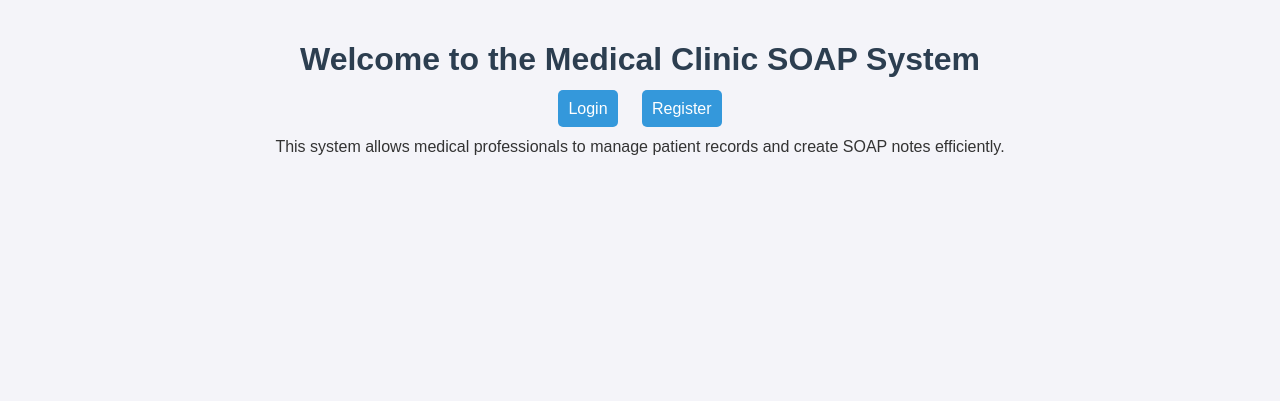
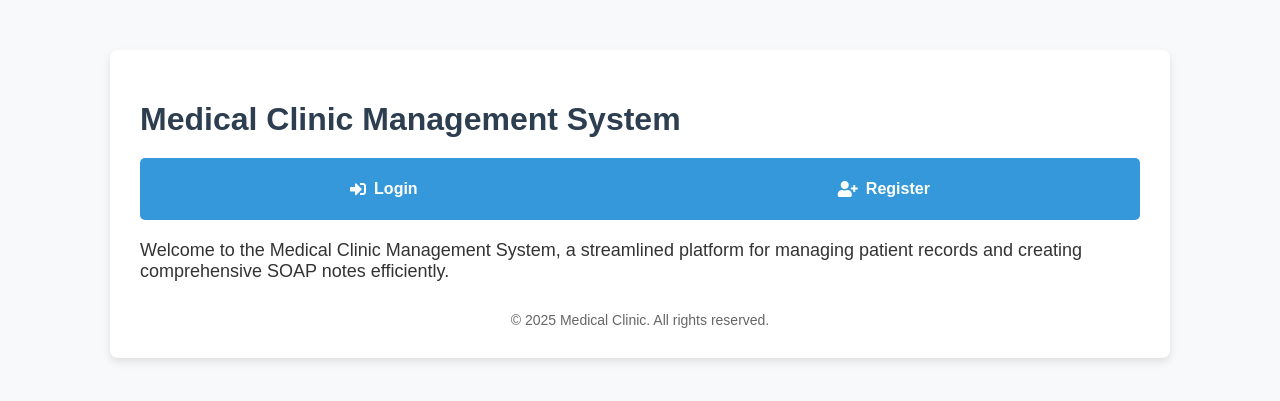
Before and after one commit to Chrales1614/CCS112_GROUP4_CASE_STUDY, a PHP site: page / in a window 1280 px wide. Shown: the top 401 px of the page. Run offline with PHP 8.4, Linux system fonts and the light colour scheme.

Commit message:
enhanced index

```diff
--- a/index.php
+++ b/index.php
@@ -8,61 +8,92 @@ require 'db.php';
 <head>
     <meta charset="UTF-8">
     <meta name="viewport" content="width=device-width, initial-scale=1.0">
-    <title>Medical Clinic SOAP System</title>
+    <title>Medical Clinic Management System</title>
+    <link rel="stylesheet" href="https://cdnjs.cloudflare.com/ajax/libs/font-awesome/5.15.3/css/all.min.css">
     <style>
         body {
-            font-family: Arial, sans-serif;
-            background-color: #f4f4f9;
+            font-family: 'Arial', sans-serif;
+            background-color: #f8f9fa;
             color: #333;
             margin: 0;
-            padding: 20px;
-            text-align: center;
+            padding: 0;
+        }
+        .container {
+            max-width: 1000px;
+            margin: 50px auto;
+            background: #ffffff;
+            padding: 30px;
+            border-radius: 8px;
+            box-shadow: 0 4px 8px rgba(0, 0, 0, 0.1);
         }
         h1 {
             color: #2c3e50;
-        }
-        .container {
-            width: 50%;
-            margin: 50%;
+            margin-bottom: 20px;
         }
         .nav {
+            display: flex;
+            justify-content: space-around;
+            background: #3498db;
+            padding: 10px 0;
+            border-radius: 5px;
             margin-bottom: 20px;
         }
         .nav a {
-            margin: 0 10px;
+            color: white;
             text-decoration: none;
-            padding: 10px;
-            background: #3498db;
-            color: white;
+            padding: 12px 20px;
+            font-size: 16px;
+            font-weight: bold;
+            transition: background 0.3s;
             border-radius: 5px;
+            display: flex;
+            align-items: center;
+        }
+        .nav a i {
+            margin-right: 8px;
         }
         .nav a:hover {
             background: #2980b9;
         }
-        p {
-            margin-top: 20px;
+        .welcome-text {
+            font-size: 18px;
+            margin-bottom: 20px;
+        }
+        .footer {
+            margin-top: 30px;
+            font-size: 14px;
+            color: #666;
+            text-align: center;
         }
     </style>
-
 </head>
 <body>
 
-    <h1>Welcome to the Medical Clinic SOAP System</h1>
+<div class="container">
+    <h1>Medical Clinic Management System</h1>
 
     <div class="nav">
         <?php if (isset($_SESSION['user_id'])): ?>
-            <a href="view_patients.php">View Patients</a>
-            <a href="add_patient.php">Add Patient</a>
-            <a href="add_soap.php">Add SOAP Notes</a>
-            <a href="view_soap.php">View SOAP Notes</a>
-            <a href="logout.php">Logout</a>
+            <a href="view_patients.php"><i class="fas fa-users"></i> Patients</a>
+            <a href="add_patient.php"><i class="fas fa-user-plus"></i> Add Patient</a>
+            <a href="add_soap.php"><i class="fas fa-notes-medical"></i> New SOAP Note</a>
+            <a href="view_soap.php"><i class="fas fa-file-medical-alt"></i> SOAP Notes</a>
+            <a href="logout.php"><i class="fas fa-sign-out-alt"></i> Logout</a>
         <?php else: ?>
-            <a href="login.php">Login</a>
-            <a href="register.php">Register</a>
+            <a href="login.php"><i class="fas fa-sign-in-alt"></i> Login</a>
+            <a href="register.php"><i class="fas fa-user-plus"></i> Register</a>
         <?php endif; ?>
     </div>
 
-    <p>This system allows medical professionals to manage patient records and create SOAP notes efficiently.</p>
+    <p class="welcome-text">
+        Welcome to the Medical Clinic Management System, a streamlined platform for managing patient records
+        and creating comprehensive SOAP notes efficiently.
+    </p>
+
+    <div class="footer">
+        &copy; <?= date("Y") ?> Medical Clinic. All rights reserved.
+    </div>
+</div>
 
 </body>
 </html>
```
